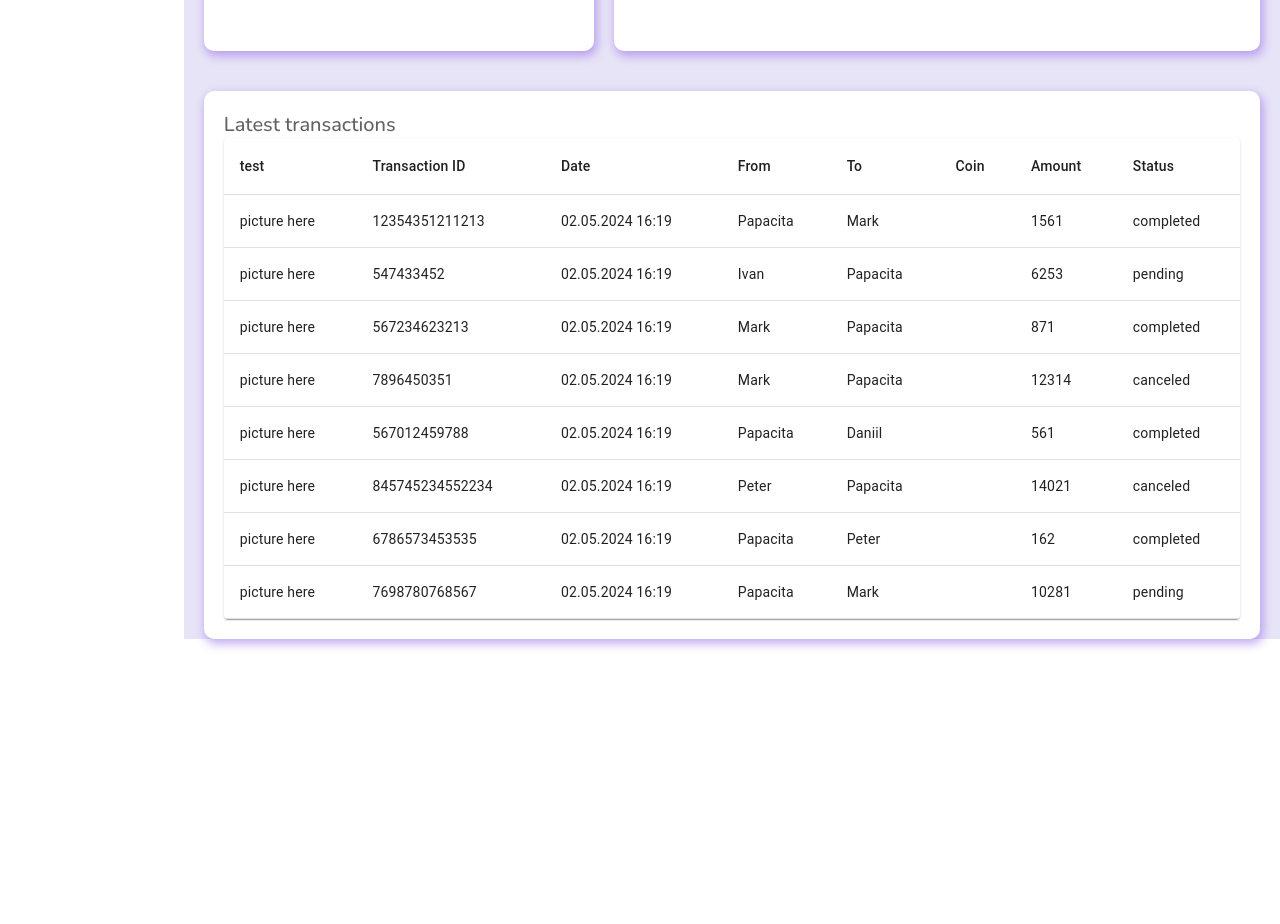
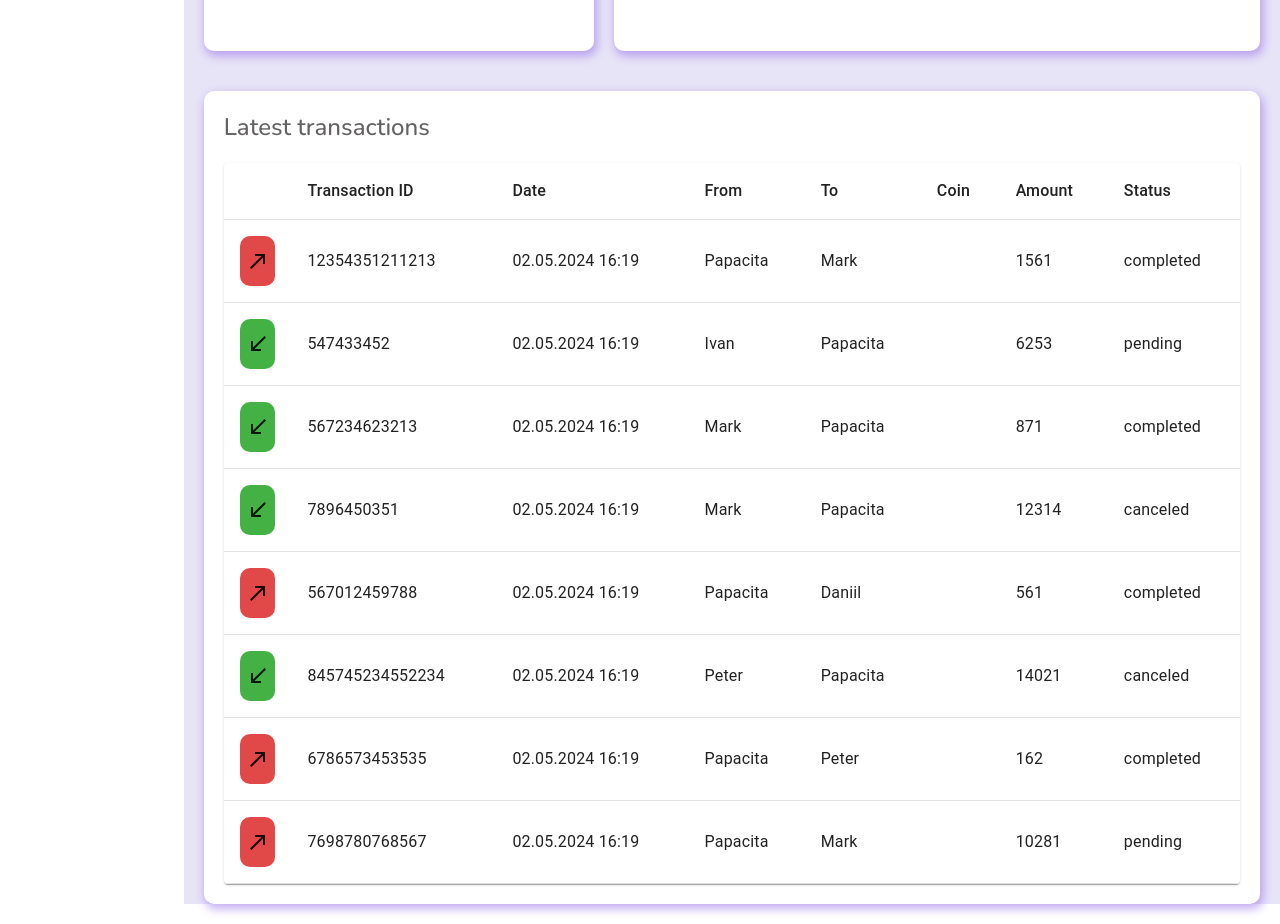
Before and after one commit to Bitummit/CryptoDashboard, a React (Vite) app: page / in a window 1280 px wide. Shown: the part 835-1759 px from the top of the page. Before the commit the page ends 1494 px from the top, so only its background shows below. Built offline with nearby package versions, Linux system fonts and the light colour scheme.

Commit message:
add transactions icon

```diff
--- a/src/components/Table/Table.jsx
+++ /dev/null
@@ -1,49 +0,0 @@
-import Table from '@mui/material/Table';
-import TableBody from '@mui/material/TableBody';
-import TableCell from '@mui/material/TableCell';
-import TableContainer from '@mui/material/TableContainer';
-import TableHead from '@mui/material/TableHead';
-import TableRow from '@mui/material/TableRow';
-import Paper from '@mui/material/Paper';
-
-import "./table.scss";
-import data from "./data.json";
-
-const rows = data;
-
-export default function List() {
-  return (
-      <TableContainer className="table" component={Paper}>
-        <Table sx={{ minWidth: 650 }} aria-label="simple table">
-          <TableHead>
-            <TableRow>
-              <TableCell classNmae="tableCell">test</TableCell>
-              <TableCell classNmae="tableCell">Transaction ID</TableCell>
-              <TableCell classNmae="tableCell">Date</TableCell>
-              <TableCell classNmae="tableCell">From</TableCell>
-              <TableCell classNmae="tableCell">To</TableCell>
-              <TableCell classNmae="tableCell">Coin</TableCell>
-              <TableCell classNmae="tableCell">Amount</TableCell>
-              <TableCell classNmae="tableCell">Status</TableCell>
-            </TableRow>
-          </TableHead>
-          <TableBody>
-            {rows.map((row) => (
-              <TableRow key={row.id}>
-                <TableCell classNmae="tableCell">picture here</TableCell>
-                <TableCell classNmae="tableCell">{row.id}</TableCell>
-                <TableCell classNmae="tableCell">
-                  {row.date} {row.time}
-                </TableCell>
-                <TableCell classNmae="tableCell">{row.from}</TableCell>
-                <TableCell classNmae="tableCell">{row.to}</TableCell>
-                <TableCell classNmae="tableCell">{row.coint}</TableCell>
-                <TableCell classNmae="tableCell">{row.amount}</TableCell>
-                <TableCell classNmae="tableCell">{row.status}</TableCell>
-              </TableRow>
-            ))}
-          </TableBody>
-        </Table>
-      </TableContainer>
-  );
-}
--- /dev/null
+++ b/src/components/table/Table.jsx
@@ -0,0 +1,53 @@
+import Table from '@mui/material/Table';
+import TableBody from '@mui/material/TableBody';
+import TableCell from '@mui/material/TableCell';
+import TableContainer from '@mui/material/TableContainer';
+import TableHead from '@mui/material/TableHead';
+import TableRow from '@mui/material/TableRow';
+import Paper from '@mui/material/Paper';
+import CallMadeIcon from '@mui/icons-material/CallMade';
+import CallReceivedIcon from '@mui/icons-material/CallReceived';
+
+import "./table.scss";
+import data from "./data.json";
+
+const rows = data;
+
+export default function List() {
+  return (
+      <TableContainer className="table" component={Paper}>
+        <Table sx={{ minWidth: 650 }} aria-label="simple table">
+          <TableHead>
+            <TableRow className="tableHead">
+              <TableCell className="tableCell"></TableCell>
+              <TableCell className="tableCell">Transaction ID</TableCell>
+              <TableCell className="tableCell">Date</TableCell>
+              <TableCell className="tableCell">From</TableCell>
+              <TableCell className="tableCell">To</TableCell>
+              <TableCell className="tableCell">Coin</TableCell>
+              <TableCell className="tableCell">Amount</TableCell>
+              <TableCell className="tableCell">Status</TableCell>
+            </TableRow>
+          </TableHead>
+          <TableBody>
+            {rows.map((row) => (
+              <TableRow key={row.id}>
+                <TableCell className="tableCell">
+                  {row.isIncoming ? <div className='incoming'><CallReceivedIcon className="icon"/></div> :  <div className='outcoming'><CallMadeIcon className="icon"/></div>}
+                </TableCell>
+                <TableCell className="tableCell">{row.id}</TableCell>
+                <TableCell className="tableCell">
+                  {row.date} {row.time}
+                </TableCell>
+                <TableCell className="tableCell">{row.from}</TableCell>
+                <TableCell className="tableCell">{row.to}</TableCell>
+                <TableCell className="tableCell">{row.coint}</TableCell>
+                <TableCell className="tableCell">{row.amount}</TableCell>
+                <TableCell className="tableCell">{row.status}</TableCell>
+              </TableRow>
+            ))}
+          </TableBody>
+        </Table>
+      </TableContainer>
+  );
+}
--- /dev/null
+++ b/src/components/table/table.scss
@@ -0,0 +1,38 @@
+.table {
+    margin-top: 20px;
+
+    // .tableHead {
+    //     border: 10px;
+    //    font-weight: bold;
+    //     color: green;
+    //     font-size: 30px;
+    // }
+
+    .tableCell {
+        font-size: 16px;
+
+        .incoming {
+            height: 50px;
+            display: flex;
+            align-items: center;
+            justify-content: center;
+            background-color: rgb(67, 177, 67);
+            border-radius: 10px;
+        }
+
+        .outcoming {
+            height: 50px;
+            display: flex;
+            align-items: center;
+            justify-content: center;
+            background-color: rgb(225, 73, 73);
+            border-radius: 10px;
+        }
+
+        .icon {
+            font-size: 24px;
+        }
+    }
+
+
+}
--- a/src/pages/home/Home.jsx
+++ b/src/pages/home/Home.jsx
@@ -8,7 +8,7 @@ import ethImage from '../../assets/eth.png'
 import btcImage from '../../assets/btc.png'
 import ltcImage from '../../assets/ltc.png'
 import solImage from '../../assets/sol.png'
-import List from "../../components/Table/Table";
+import List from "../../components/table/Table";
 
 
 export default function Home() {
--- a/src/pages/home/home.scss
+++ b/src/pages/home/home.scss
@@ -34,7 +34,7 @@
 
       .listTitle {
         font-weight: 500;
-        font-size: 20px;
+        font-size: 24px;
         color: rgb(100, 97, 97);
       }
     }
```
Also changed, not shown: src/components/Table/table.scss (deleted), src/components/table/data.json (renamed from src/components/Table/data.json).
